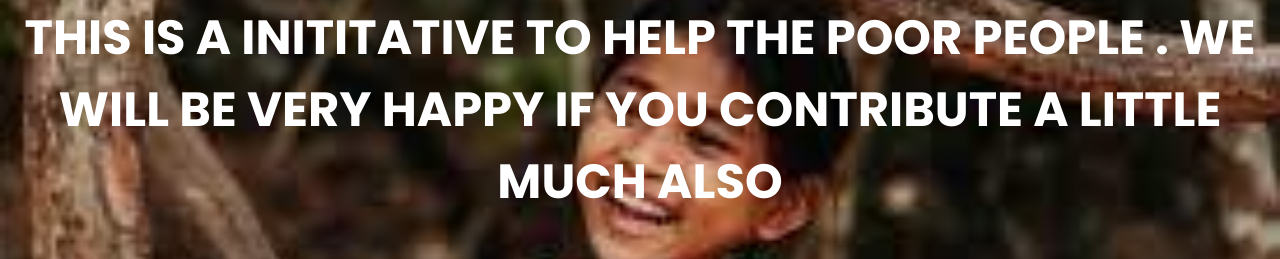
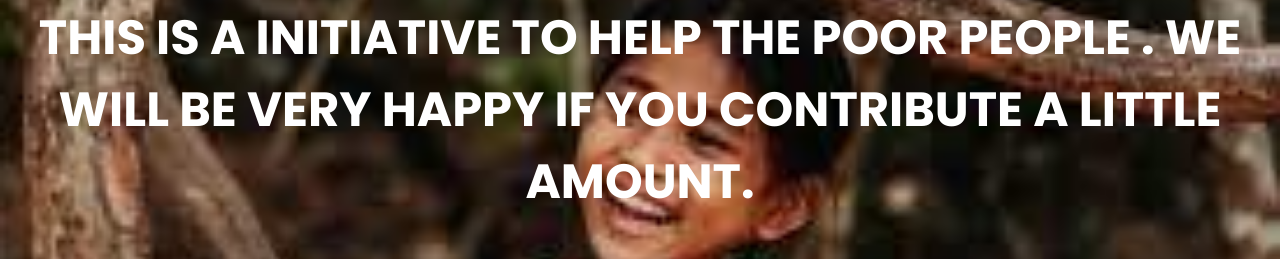
Before and after one commit to bhaswatimandal/payment-gateway, a plain HTML site: page donate.html in a window 1280 px wide. Shown: the part 148-407 px from the top of the page. Drawn offline with Linux system fonts and the light colour scheme.

Commit message:
changed file

```diff
--- a/donate.html
+++ b/donate.html
@@ -20,7 +20,7 @@
   <div>
 
     <h1> <span>The Sparks Foundation</span></h1>
-    <h3>This is a inititative to help the poor people . We will be very happy if you contribute a little much also</h3>
+    <h3>This is a initiative to help the poor people . We will be very happy if you contribute a little amount.</h3>
 
   </div>
 
```
